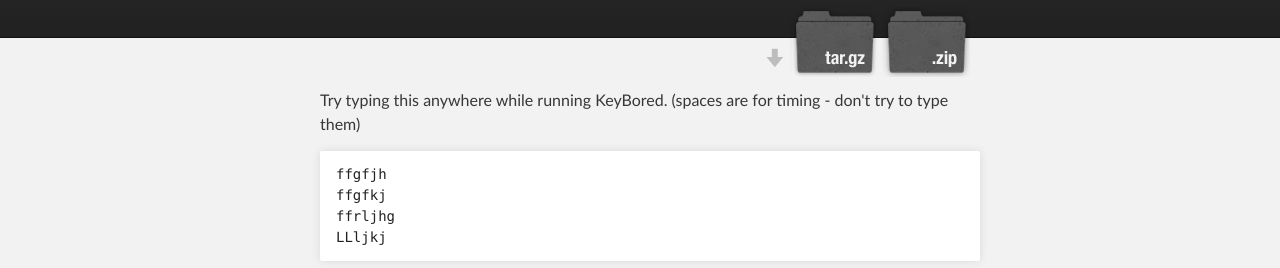
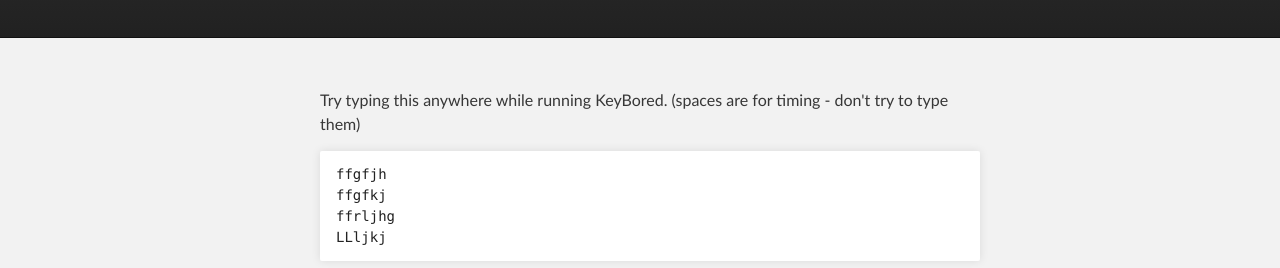
Before and after one commit to forana/KeyBored, a plain HTML site: page index.html in a window 1280 px wide. Shown: the part 208-476 px from the top of the page. Drawn offline with Linux system fonts and the light colour scheme.

Commit message:
killed downloads

```diff
--- a/index.html
+++ b/index.html
@@ -20,11 +20,6 @@
 
           <h1 id="project_title">KeyBored</h1>
           <h2 id="project_tagline">Plays notes when you press keys, no matter what program you&#39;re in.</h2>
-
-            <section id="downloads">
-              <a class="zip_download_link" href="https://github.com/forana/KeyBored/zipball/master">Download this project as a .zip file</a>
-              <a class="tar_download_link" href="https://github.com/forana/KeyBored/tarball/master">Download this project as a tar.gz file</a>
-            </section>
         </header>
     </div>
 
```
